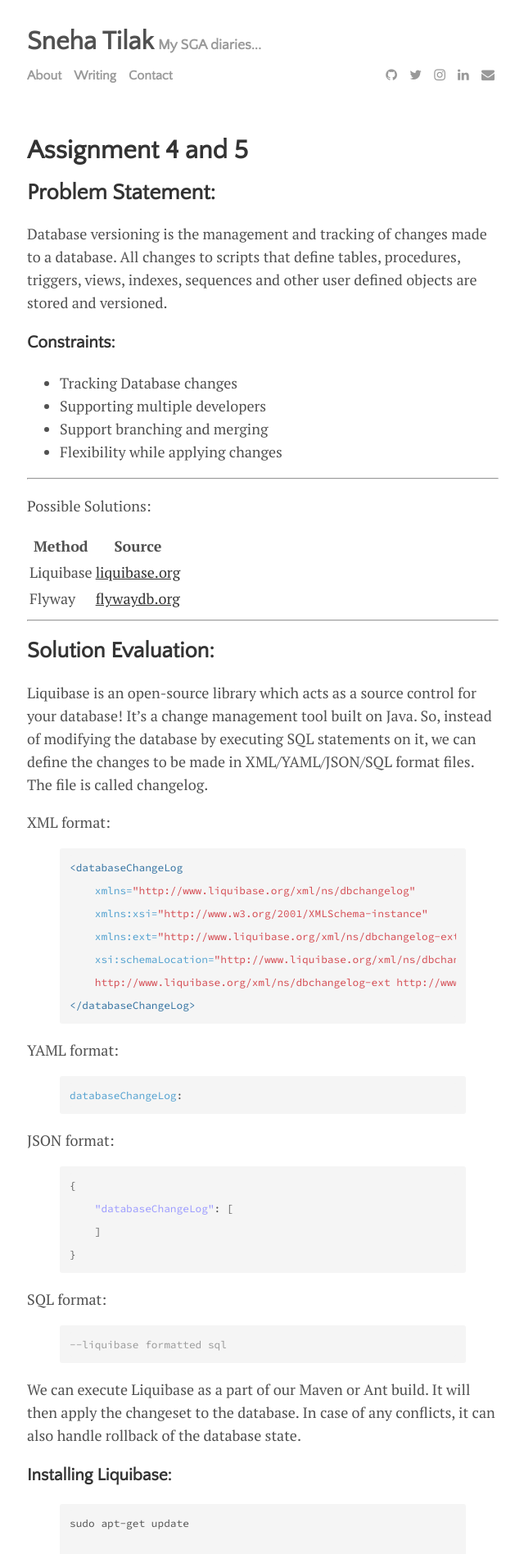
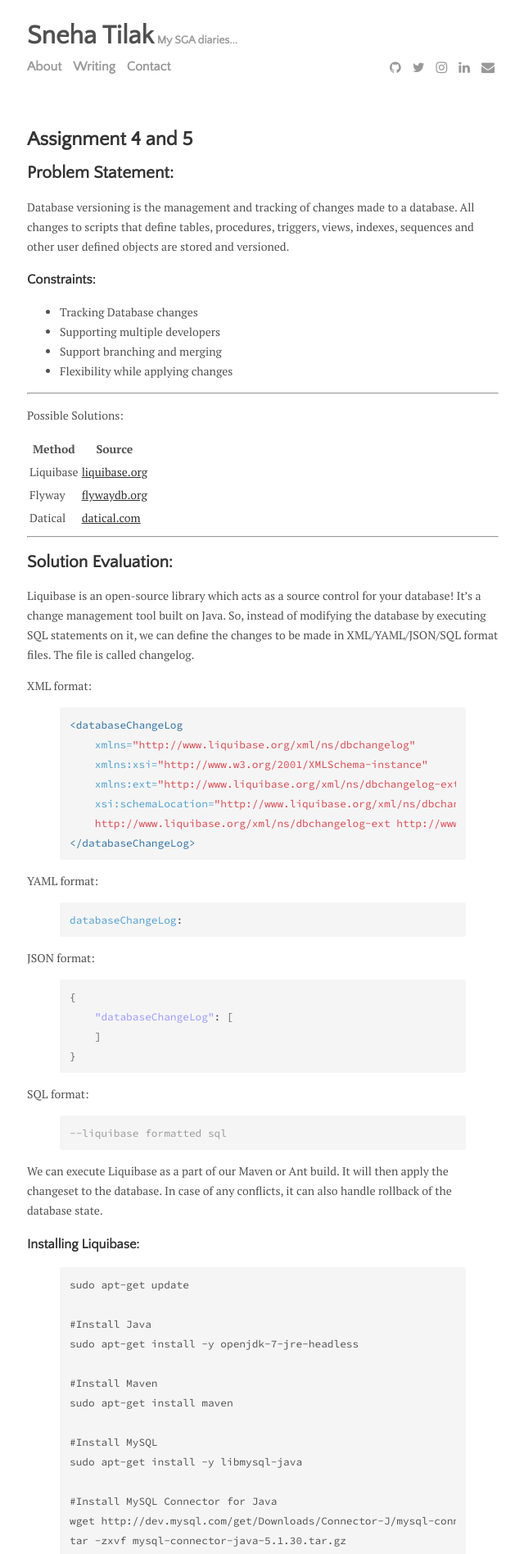
Before and after one commit to tilaks26/tilaks26.github.io, a Jekyll site: the page built from _posts/2017-04-06-Assignment4&5.md, in a window 1280 px wide. Shown: the top 1896 px of the page at 82% size, without its empty margins (319-959 px from the left). Built offline with Jekyll 4.4.1, drawn with Linux system fonts in a browser that asks for light colours; nearby versions of some CDN libraries; some of the changed text lies outside the part shown.

Commit message:
Modified posts

```diff
--- a/_posts/2017-04-06-Assignment4&5.md
+++ b/_posts/2017-04-06-Assignment4&5.md
@@ -23,6 +23,7 @@
 ------- | -------
 Liquibase | [liquibase.org](http://www.liquibase.org/)
 Flyway | [flywaydb.org](https://flywaydb.org/)
+Datical | [datical.com](http://www.datical.com/)
 
 ***
 
@@ -80,16 +81,18 @@
 wget http://dev.mysql.com/get/Downloads/Connector-J/mysql-connector-java-5.1.30.tar.gz
 tar -zxvf mysql-connector-java-5.1.30.tar.gz
 rm mysql-connector-java-5.1.30.tar.gz
-cp /usr/share/java/mysql-connector-java.jar /usr/local/liquibase/
 
 #Install Liquibase
 wget https://github.com/liquibase/liquibase/releases/download/liquibase-parent-3.5.3/liquibase-3.5.3-bin.tar.gz
-tar -zxvf liquibase-3.5.3-bin.tar.gz -C /usr/local/
+mkdir /usr/local/liquibase
+tar -zxvf liquibase-3.5.3-bin.tar.gz -C /usr/local/liquibase
 rm liquibase-3.5.3-bin.tar.gz
-mv /usr/local/liquibase-3.5.3-bin /usr/local/liquibase
 sudo chmod +x /usr/local/liquibase/liquibase
 cd /usr/local/liquibase/
 ./liquibase --version
+
+#Copy MySQL Connector jar to the liquibase folder
+cp /usr/share/java/mysql-connector-java.jar /usr/local/liquibase/
 
 #Set ENV Variables
 export MYSQL_JCONNECTOR=/usr/share/java/mysql-connector-java.jar
@@ -108,6 +111,8 @@
 ./liquibase --driver=com.mysql.jdbc.Driver --classpath=mysql-connector-java.jar  --changeLogFile=changelog.xml --url="jdbc:mysql://localhost/example" --username=root --password=root update
 {% endhighlight %}
 
+We can also integrate Liquibase with Maven/Ant/Hibernate/Spring. Refer to [Sample Resource](https://github.com/tilaks26/Liquibase_Test) to understand the Maven integration.
+
 ***
 
 ## Conclusion:
--- a/css/main.css
+++ b/css/main.css
@@ -9,7 +9,7 @@
   line-height: 1.75rem;
 }
 
-@media (max-width: 30em) {
+@media (max-width: 80em) {
   body {
     font-size: 14px;
     line-height: 1.5rem;
```
Also changed, not shown: _posts/2017-04-14-My-Airavata-Dev-List-Discussions.md (line endings or trailing spaces).
